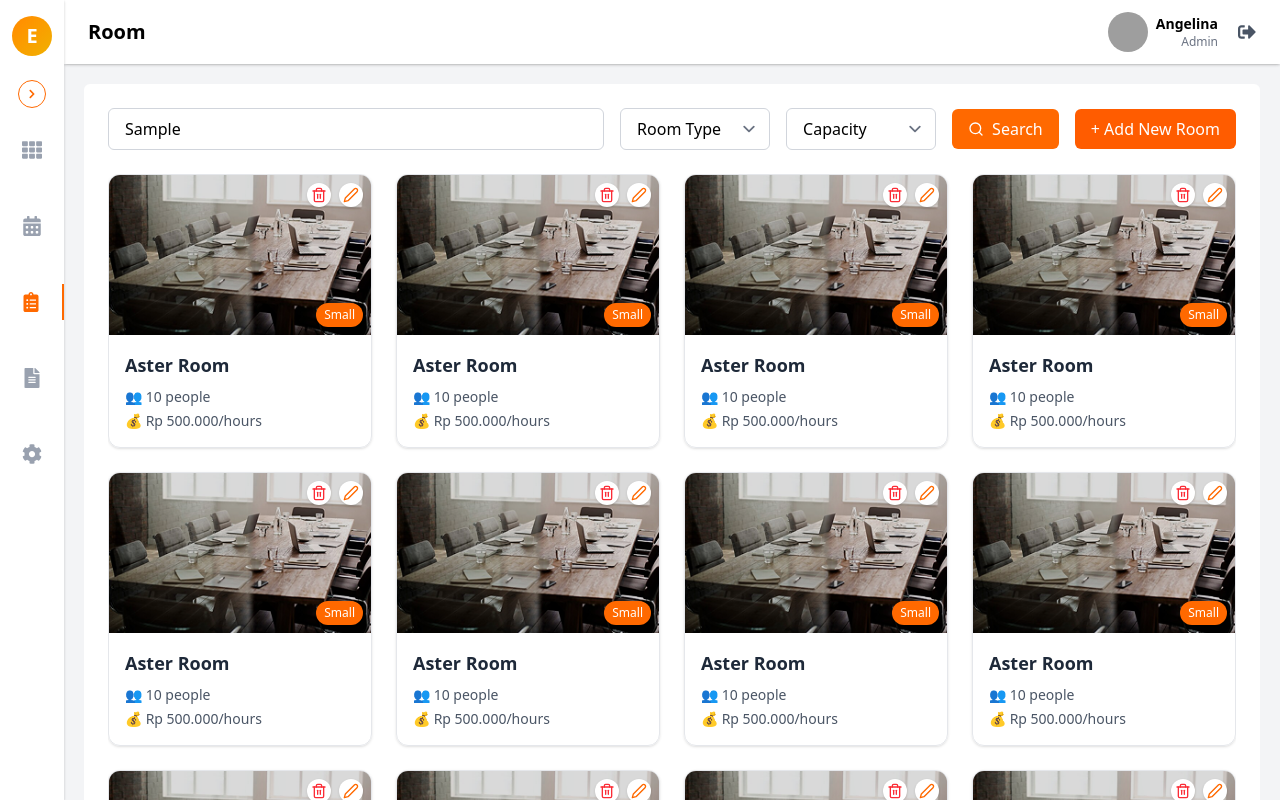
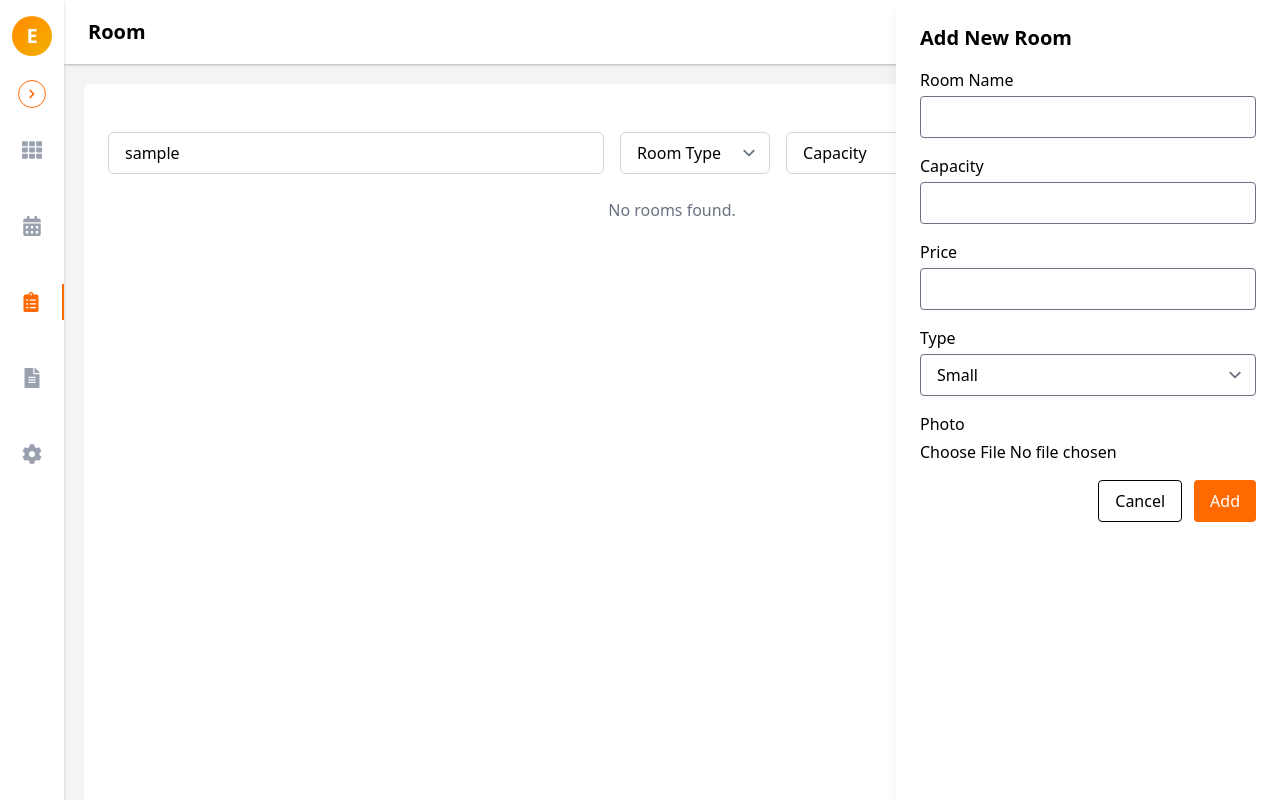
Before and after one commit to fikidudihramdani/finalproject, a React (Vite) app: page /room in a window 1280 px wide. Both pictures are taken after typing "Sample" into the empty fields and a click on the button "+ Add New Room". Shown: the top 800 px of the page. Built offline with nearby package versions, Linux system fonts and the light colour scheme; grey boxes are pictures that could not be loaded.

Commit message:
design form

```diff
--- a/src/components/AddRoomsForm.jsx
+++ b/src/components/AddRoomsForm.jsx
@@ -1,38 +1,150 @@
-import react, {useState,useEffect} from "react";
+import React, { useState, useEffect } from "react";
 
+const RoomForm = ({ onSubmit, onCancel, initialData }) => {
+  const [formData, setFormData] = useState({
+    name: "",
+    capacity: "",
+    price: "",
+    type: "Small",
+    photo: null, // untuk file foto
+  });
 
-const AddRoomsForm = ({isOpen, onclose, onSubmit, rooms = []}) => {
-    const [formData, setFormData] = useState ({
-        image: "",
-        name: "",
-        type: "",
-        price: "",
-        capacity: "",
-    })
+  const [preview, setPreview] = useState(null); // preview foto
 
-    useEffect (() => {
-        setFormData({
-         image: "",
-        name: "",
-        type: "",
-        price: "",
-        capacity: "",
-        })
-    }, [isOpen])
+  useEffect(() => {
+    if (initialData) {
+      setFormData({
+        name: initialData.name || "",
+        capacity: initialData.capacity || "",
+        price: initialData.price || "",
+        type: initialData.type || "Small",
+        photo: null, // reset photo saat edit, bisa diubah sesuai kebutuhan
+      });
+      if (initialData.photoUrl) {
+        setPreview(initialData.photoUrl); // kalau ada url foto, tampilkan preview
+      }
+    }
+  }, [initialData]);
 
-      const handleSubmit = (e) => {
-    e.preventDefault();
-    onSubmit(formData);
-    onClose();
+  const handleChange = (e) => {
+    const { name, value } = e.target;
+    setFormData((prev) => ({
+      ...prev,
+      [name]: value,
+    }));
   };
 
-  if (!isOpen) return null;
+  // khusus untuk input file
+  const handleFileChange = (e) => {
+    const file = e.target.files[0];
+    setFormData((prev) => ({
+      ...prev,
+      photo: file,
+    }));
 
-  return(
-    <aside></aside>
-  )
+    if (file) {
+      // buat URL preview
+      const objectUrl = URL.createObjectURL(file);
+      setPreview(objectUrl);
+    } else {
+      setPreview(null);
+    }
+  };
 
-}
+  const handleSubmit = (e) => {
+    e.preventDefault();
+    if (!formData.name || !formData.capacity || !formData.price) return;
+    onSubmit(formData);
+  };
 
+  return (
+    <form
+      onSubmit={handleSubmit}
+      className="fixed top-0 right-0 h-full w-96 bg-white shadow-lg p-6 z-50 overflow-y-auto"
+    >
+      <h2 className="text-xl font-semibold mb-4">
+        {initialData ? "Edit Room" : "Add New Room"}
+      </h2>
 
-export default AddRoomsForm
+      <div className="mb-4">
+        <label className="block mb-1 font-medium">Room Name</label>
+        <input
+          name="name"
+          value={formData.name}
+          onChange={handleChange}
+          className="w-full border px-4 py-2 rounded"
+        />
+      </div>
+
+      <div className="mb-4">
+        <label className="block mb-1 font-medium">Capacity</label>
+        <input
+          name="capacity"
+          value={formData.capacity}
+          onChange={handleChange}
+          className="w-full border px-4 py-2 rounded"
+        />
+      </div>
+
+      <div className="mb-4">
+        <label className="block mb-1 font-medium">Price</label>
+        <input
+          name="price"
+          value={formData.price}
+          onChange={handleChange}
+          className="w-full border px-4 py-2 rounded"
+        />
+      </div>
+
+      <div className="mb-4">
+        <label className="block mb-1 font-medium">Type</label>
+        <select
+          name="type"
+          value={formData.type}
+          onChange={handleChange}
+          className="w-full border px-4 py-2 rounded"
+        >
+          <option value="Small">Small</option>
+          <option value="Medium">Medium</option>
+          <option value="Large">Large</option>
+        </select>
+      </div>
+
+      {/* Input foto */}
+      <div className="mb-4">
+        <label className="block mb-1 font-medium">Photo</label>
+        <input
+          type="file"
+          accept="image/*"
+          onChange={handleFileChange}
+          className="w-full"
+        />
+        {preview && (
+          <img
+            src={preview}
+            alt="Preview"
+            className="mt-2 max-h-40 object-contain border rounded"
+          />
+        )}
+      </div>
+
+      <div className="flex justify-end gap-3">
+        <button
+          type="button"
+          onClick={onCancel}
+          className="px-4 py-2 border rounded"
+        >
+          Cancel
+        </button>
+        <button
+          type="submit"
+          className="px-4 py-2 bg-orange-500 text-white rounded"
+        >
+          {initialData ? "Update" : "Add"}
+        </button>
+      </div>
+    </form>
+  );
+};
+
+export default RoomForm;
--- a/src/components/RoomsContent.jsx
+++ b/src/components/RoomsContent.jsx
@@ -3,13 +3,14 @@ import { FiEdit2, FiTrash2, FiSearch } from "react-icons/fi";
 import Image from "../images/room.png";
 import CustomToast from "./CustomToast";
 import ConfirmModal from "./ConfirmModal";
+import RoomForm from "./AddRoomsForm";
 
 const initialRooms = Array.from({ length: 12 }, (_, index) => ({
   id: index + 1,
   name: "Aster Room",
-  capacity: "10 people",
-  price: "Rp 500.000",
-  type: "Small",
+  capacity: "10",
+  price: "500000",
+  type: ["Small", "Medium", "Large"][index % 3],
   image: Image,
 }));
 
@@ -18,6 +19,13 @@ const RoomsContent = () => {
   const [toast, setToast] = useState({ show: false, message: "", type: "success" });
   const [showModal, setShowModal] = useState(false);
   const [roomToDelete, setRoomToDelete] = useState(null);
+
+  const [showForm, setShowForm] = useState(false);
+  const [editingRoom, setEditingRoom] = useState(null);
+
+  const [searchQuery, setSearchQuery] = useState("");
+  const [selectedType, setSelectedType] = useState("");
+  const [selectedCapacity, setSelectedCapacity] = useState("");
 
   const handleDelete = () => {
     if (roomToDelete) {
@@ -33,39 +41,134 @@ const RoomsContent = () => {
     setShowModal(true);
   };
 
+  const handleSearchChange = (e) => {
+    setSearchQuery(e.target.value.toLowerCase());
+  };
+
+  const handleTypeChange = (e) => {
+    setSelectedType(e.target.value);
+  };
+
+  const handleCapacityChange = (e) => {
+    setSelectedCapacity(e.target.value);
+  };
+
+  const filterByCapacity = (room) => {
+    const people = parseInt(room.capacity);
+    switch (selectedCapacity) {
+      case "less10":
+        return people < 10;
+      case "11-50":
+        return people >= 11 && people <= 50;
+      case "51-100":
+        return people >= 51 && people <= 100;
+      default:
+        return true;
+    }
+  };
+
+  const filteredRooms = rooms.filter((room) => {
+    const matchName = room.name.toLowerCase().includes(searchQuery);
+    const matchType = selectedType ? room.type === selectedType : true;
+    const matchCapacity = filterByCapacity(room);
+    return matchName && matchType && matchCapacity;
+  });
+
+  const handleAddNewRoom = () => {
+    setEditingRoom(null);
+    setShowForm(true);
+  };
+
+  const handleEditRoom = (room) => {
+    setEditingRoom(room);
+    setShowForm(true);
+  };
+
+  const handleCancelForm = () => {
+    setShowForm(false);
+    setEditingRoom(null);
+  };
+
+  const handleSubmitRoom = (data) => {
+    if (editingRoom) {
+      // Update room
+      setRooms((prev) =>
+        prev.map((r) => (r.id === editingRoom.id ? { ...r, ...data } : r))
+      );
+      setToast({ show: true, message: "Room updated successfully", type: "success" });
+    } else {
+      // Add room
+      const newRoom = {
+        ...data,
+        id: rooms.length + 1,
+        image: Image,
+      };
+      setRooms((prev) => [...prev, newRoom]);
+      setToast({ show: true, message: "New room added", type: "success" });
+    }
+
+    setShowForm(false);
+    setEditingRoom(null);
+  };
+
   return (
     <div className="p-6 min-h-screen bg-white m-5 rounded-md">
+      {/* Form Add/Edit Room */}
+      {showForm && (
+        <div className="mb-6">
+          <RoomForm
+            onSubmit={handleSubmitRoom}
+            onCancel={handleCancelForm}
+            initialData={editingRoom}
+          />
+        </div>
+      )}
+
       {/* Search & Filters */}
       <div className="flex flex-wrap gap-4 items-center mb-6">
         <input
           type="text"
           placeholder="Enter the keyword here..."
+          value={searchQuery}
+          onChange={handleSearchChange}
           className="border border-gray-300 px-4 py-2 rounded-md flex-1 min-w-[200px]"
         />
-        <select className="border border-gray-300 px-4 py-2 rounded-md min-w-[150px]">
-          <option>Room Type</option>
-          <option>Small</option>
-          <option>Medium</option>
-          <option>Large</option>
+        <select
+          value={selectedType}
+          onChange={handleTypeChange}
+          className="border border-gray-300 px-4 py-2 rounded-md min-w-[150px]"
+        >
+          <option value="">Room Type</option>
+          <option value="Small">Small</option>
+          <option value="Medium">Medium</option>
+          <option value="Large">Large</option>
         </select>
-        <select className="border border-gray-300 px-4 py-2 rounded-md min-w-[150px]">
-          <option>Capacity</option>
-          <option>Kurang Dari 10</option>
-          <option>11-50</option>
-          <option>51-100</option>
+        <select
+          value={selectedCapacity}
+          onChange={handleCapacityChange}
+          className="border border-gray-300 px-4 py-2 rounded-md min-w-[150px]"
+        >
+          <option value="">Capacity</option>
+          <option value="less10">Kurang Dari 10</option>
+          <option value="11-50">11-50</option>
+          <option value="51-100">51-100</option>
         </select>
         <button className="bg-orange-500 text-white px-4 py-2 rounded-md flex items-center gap-2">
           <FiSearch />
           Search
         </button>
-        <button className="bg-[#FF5C00] text-white px-4 py-2 rounded-md ml-auto">
+        <button
+          onClick={handleAddNewRoom}
+          className="bg-[#FF5C00] text-white px-4 py-2 rounded-md ml-auto"
+        >
           + Add New Room
         </button>
       </div>
 
       {/* Room Grid */}
       <div className="grid grid-cols-1 overflow-scroll md:grid-cols-2 xl:grid-cols-4 gap-6">
-        {rooms.map((room) => (
+        {filteredRooms.length > 0 ? (
+          filteredRooms.map((room) => (
             <div
               key={room.id}
               className="rounded-xl border border-gray-200 overflow-hidden shadow-sm relative group"
@@ -83,7 +186,10 @@ const RoomsContent = () => {
                   >
                     <FiTrash2 className="text-red-500" />
                   </button>
-                <button className="bg-white p-1 rounded-full shadow">
+                  <button
+                    onClick={() => handleEditRoom(room)}
+                    className="bg-white p-1 rounded-full shadow"
+                  >
                     <FiEdit2 className="text-orange-500" />
                   </button>
                 </div>
@@ -97,14 +203,19 @@ const RoomsContent = () => {
                   {room.name}
                 </h3>
                 <div className="text-sm text-gray-600 flex items-center gap-1 mb-1">
-                👥 {room.capacity}
+                  👥 {room.capacity} people
                 </div>
                 <div className="text-sm text-gray-600 flex items-center gap-1">
-                💰 {room.price}/hours
+                  💰 Rp {room.price}/hours
                 </div>
               </div>
             </div>
-        ))}
+          ))
+        ) : (
+          <p className="text-center col-span-full text-gray-500">
+            No rooms found.
+          </p>
+        )}
       </div>
 
       {/* Toast */}
```
Lines whose indentation alone changed are shown as unchanged.
